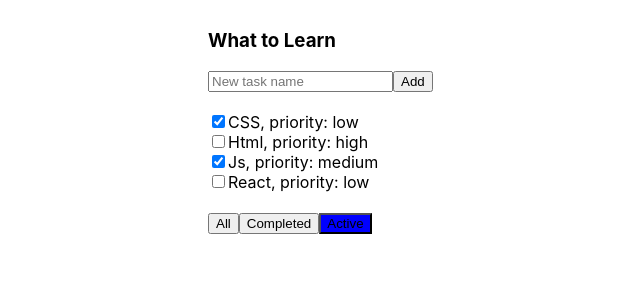
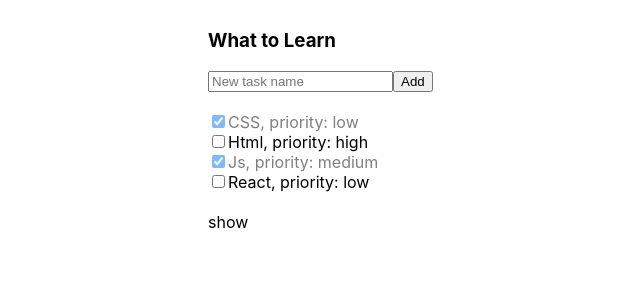
Before and after one commit to NikitaKlepec/my_todolist, a React (Create React App) app: page / in a window 1280 px wide. Shown: the top 300 px of the page, without its empty margins (192-832 px from the left). Built offline with nearby package versions, Linux system fonts and the light colour scheme.

Commit message:
show hide navigation, transition from ref to state, transparency true task

```diff
--- a/src/App.css
+++ b/src/App.css
@@ -14,6 +14,13 @@
 .todoList-task {
 
 }
+.todoList-task.done {
+    opacity: 0.5;
+}
 .filter-active {
     background-color: blue
 }
+
+.error{
+    border-color: red;
+}
--- a/src/App.tsx
+++ b/src/App.tsx
@@ -10,6 +10,7 @@ export  type ObjectTasksType = {
     isDone: boolean
     priority: string
 }
+
 export type PropsTasksType = {
     tasks: Array<ObjectTasksType>
 }
@@ -21,17 +22,9 @@ type StateType = {
 
 
 class App extends React.Component {
-    taskTitleValue: any
-        // React.RefObject<HTMLInputElement>
 
-    constructor(props: any) {
-        super(props);
-        this.taskTitleValue = React.createRef()
-           }
 
-    addTaskClick = () => {
-        let titleTask = this.taskTitleValue.current.value;
-        this.taskTitleValue.current.value=" "
+    addTaskClick = (titleTask:string) => {
 
 
         let newTask = {
@@ -39,14 +32,15 @@ class App extends React.Component {
             isDone: false,
             priority: "high"
         }
-
         let newTasks = [...this.state.tasks, newTask]
         this.setState({
             tasks: newTasks,
-
-
         })
-
+    }
+    changeFilter=(newFilterValue:string)=>{
+        this.setState({
+            filterValue:newFilterValue
+        })
     }
 
     state: StateType = {
@@ -56,8 +50,7 @@ class App extends React.Component {
             {title: "Js", isDone: true, priority: "medium"},
             {title: "React", isDone: false, priority: "low"}
         ],
-        filterValue: "Active"
-
+        filterValue: " "
     }
 
 
@@ -67,16 +60,9 @@ class App extends React.Component {
         return (
             <div className="App">
                 <div className="todoList">
-                    {/*<TodoListHeader/>*/}
-                    <div className="todoList-header">
-                        <h3 className="todoList-header__title">What to Learn</h3>
-                        <div className="todoList-newTaskForm">
-                            <input ref={this.taskTitleValue} type="text" placeholder="New task name"/>
-                            <button onClick={() => this.addTaskClick()}>Add</button>
-                        </div>
-                    </div>
+                    <TodoListHeader addTaskClick={this.addTaskClick}/>
                     <TodoListTasks tasks={this.state.tasks}/>
-                    <TodoListFooter filterValue={this.state.filterValue}/>
+                    <TodoListFooter filterValue={this.state.filterValue} changeFilter={this.changeFilter}/>
                 </div>
             </div>
         );
--- a/src/TodoListFooter.tsx
+++ b/src/TodoListFooter.tsx
@@ -3,18 +3,43 @@ import './App.css';
 
 type TodoListFooterType={
     filterValue:string
+    changeFilter:(filterValue:string)=>void
+}
+
+type StateFooterType={
+    isHidden:boolean
 }
 
 class TodoListFooter extends React.Component<TodoListFooterType> {
+    state:StateFooterType={
+        isHidden:false
+    }
+
+    onHideFiltersClick=(event: React.MouseEvent<HTMLElement>)=>{
+        this.setState({isHidden:false})
+    }
+    onShowFiltersClick=(event: React.MouseEvent<HTMLElement>)=>{
+        this.setState({isHidden:true})
+    }
+
+    onAllFilterClick = () => {this.props.changeFilter("All" )}
+    onCompletedFilterClick = () => {this.props.changeFilter("Completed" )}
+    onActiveFilterClick = () => {this.props.changeFilter("Active" )}
+
+
     render = () => {
         let classForAll = this.props.filterValue === "All" ? "filter-active" : "";
         let classForCompleted = this.props.filterValue === "Completed" ? "filter-active" : "";
         let classForActive = this.props.filterValue === "Active" ? "filter-active" : "";
         return (
             <div className="todoList-footer">
-                <button className={classForAll}>All</button>
-                <button className={classForCompleted}>Completed</button>
-                <button className={classForActive}>Active</button>
+                {this.state.isHidden && <div>
+                <button onClick={this.onAllFilterClick} className={classForAll}>All</button>
+                <button onClick={this.onCompletedFilterClick} className={classForCompleted}>Completed</button>
+                <button onClick={this.onActiveFilterClick} className={classForActive}>Active</button>
+                    </div>}
+                {this.state.isHidden&&<span onClick={this.onHideFiltersClick}>hide</span>}
+                {!this.state.isHidden&&<span onClick={this.onShowFiltersClick}>show</span>}
             </div>
 
         );
--- a/src/TodoListHeader.tsx
+++ b/src/TodoListHeader.tsx
@@ -1,14 +1,61 @@
 import React from 'react';
 import './App.css';
 
-class TodoListHeader extends React.Component {
+type TodoListFooterType = {
+    addTaskClick: (titleTask: string) => void
+}
+
+
+class TodoListHeader extends React.Component<TodoListFooterType> {
+
+
+    state = {
+        error: false,
+        title: ''
+    }
+
+
+    onAddTaskTitle = () => {
+        debugger
+        let titleTask = this.state.title;
+        this.state.title = '';
+        if (titleTask === '') {
+            this.setState({error: true})
+        } else {
+            this.setState({error: false})
+            this.props.addTaskClick(titleTask)
+        }
+        // this.props.addTaskClick(titleTask)
+
+    }
+
+    onTitleChanged = (e: any) => {
+        this.setState({
+            error: false,
+            title: e.currentTarget.value
+        })
+    }
+    onKeyEnterChanged = (e: any) => {
+        if (e.key === "Enter") {
+            this.onAddTaskTitle()
+        }
+    }
+
+
     render = () => {
+        let classForError = this.state.error ? "error" : ""
         return (
             <div className="todoList-header">
                 <h3 className="todoList-header__title">What to Learn</h3>
                 <div className="todoList-newTaskForm">
-                    <input type="text" placeholder="New task name"/>
-                    <button>Add</button>
+                    <input className={classForError}
+                           type="text"
+                           placeholder="New task name"
+                           onChange={this.onTitleChanged}
+                           onKeyPress={this.onKeyEnterChanged}
+                           value={this.state.title}
+                    />
+                    <button onClick={this.onAddTaskTitle}>Add</button>
                 </div>
             </div>
         );
--- a/src/TodoListTask.tsx
+++ b/src/TodoListTask.tsx
@@ -10,9 +10,10 @@ type PropsTask = {
 
 
 function TodoListTask(props: PropsTask) {
-
+    debugger
+   let isDone=props.isDone?"todoList-task done":"todoList-task"
     return (
-        <div className="todoList-task">
+        <div className={isDone}>
             <input type="checkbox" checked={props.isDone}/>
             <span>{props.title}</span>, <span>priority:  {props.priority}</span>
         </div>
```
Also changed, not shown: package.json (+6 -5 lines), 1 other file (tests, documents, lock files or other folders).
